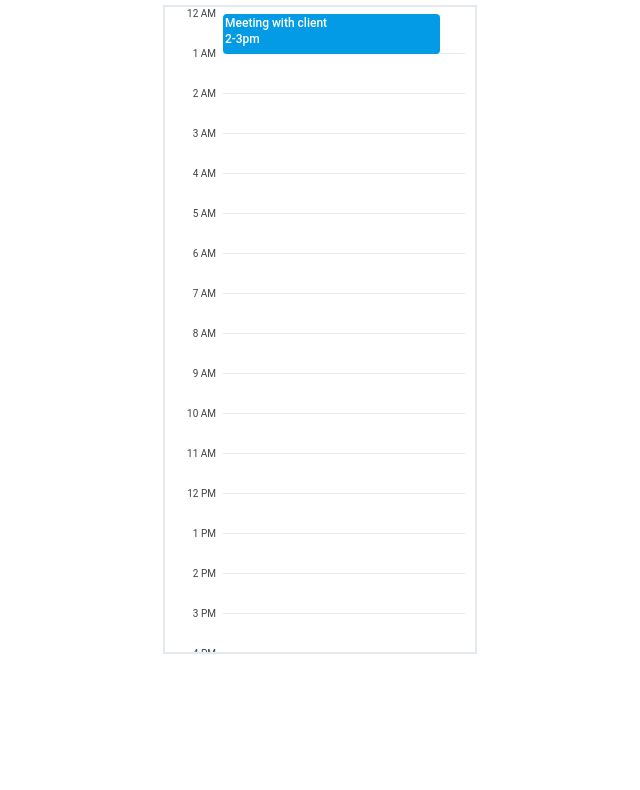
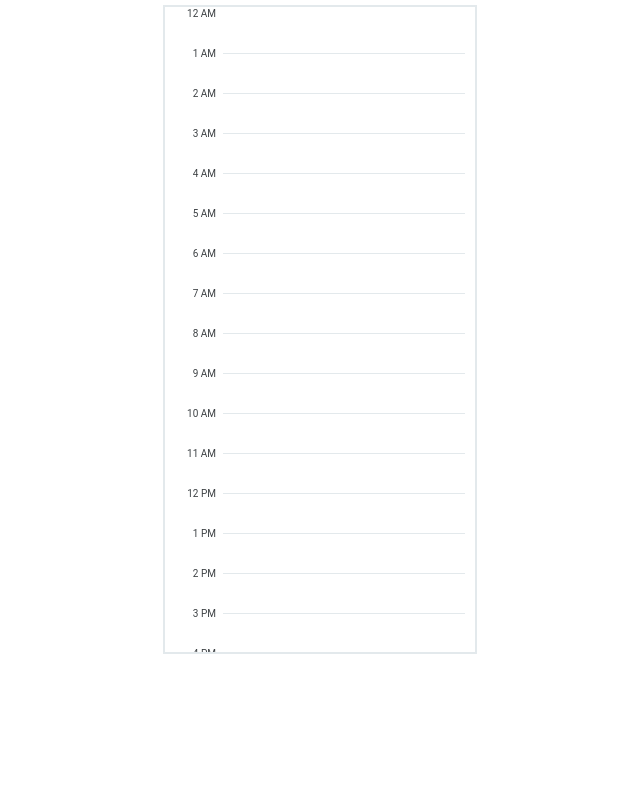
Before and after one commit to akshaybmsa96/google-meet-calander, a plain HTML site: page index.html in a window 1280 px wide. Shown: the part 93-883 px from the top of the page, without its empty margins (320-960 px from the left). Drawn offline with Linux system fonts and the light colour scheme.

Commit message:
dynamic meeting created

```diff
--- a/index.html
+++ b/index.html
@@ -86,11 +86,7 @@
             </div>
 
         </div>
-        <div class="scheduleContainer">
-            <div class="meeting">
-                <span>Meeting with client</span>
-                <span>2-3pm</span>
-            </div>
+        <div id="scheduleContainer" class="scheduleContainer">
             <div class="timeDivider"></div>
             <div class="timeDivider"></div>
             <div class="timeDivider"></div>
```
